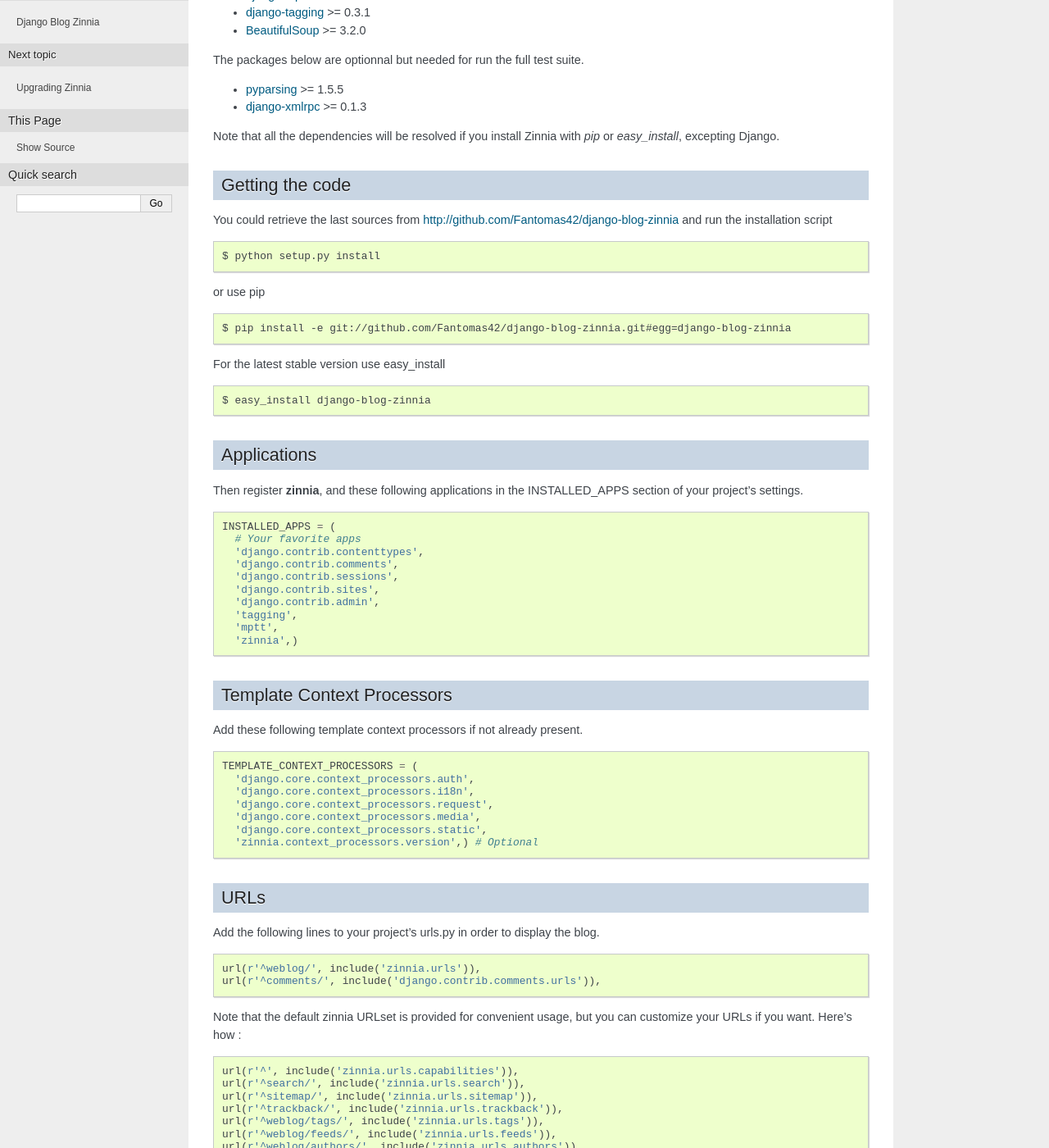
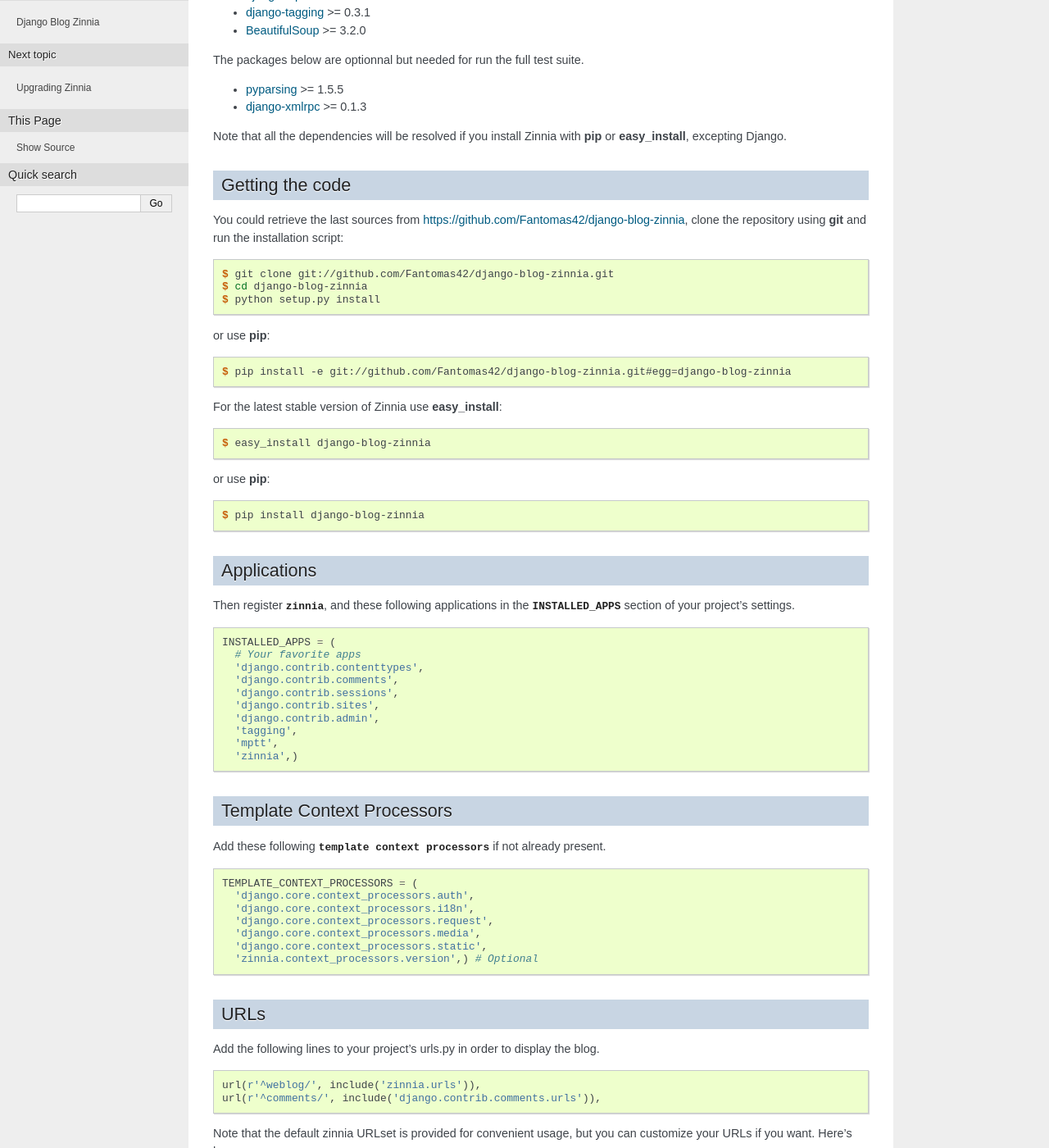
Before and after one commit to Fantomas42/django-blog-zinnia, a Sphinx documentation site: the page built from docs/install.rst, in a window 1280 px wide and 1400 px high, scrolled down 271 px. Shown: the whole window at 82% size. Built offline with Sphinx 7.4.7, drawn with Linux system fonts in a browser that asks for light colours; some of the changed text lies outside the part shown.

Commit message:
updating search_engines and install docs

```diff
--- a/docs/install.rst
+++ b/docs/install.rst
@@ -1,54 +1,66 @@
+============
 Installation
 ============
 
+.. module:: zinnia
+
+.. _dependencies:
+
 Dependencies
-------------
+============
 
 Make sure to install these packages prior to installation :
 
-* `Python 2.x
-  <http://www.python.org/>`_ >= 2.5
-* `Django
-  <http://www.djangoproject.com/>`_ >= 1.3
-* `django-mptt
-  <https://github.com/django-mptt/django-mptt/>`_ >= 0.4.2
-* `django-tagging
-  <http://code.google.com/p/django-tagging/>`_ >= 0.3.1
-* `BeautifulSoup
-  <http://www.crummy.com/software/BeautifulSoup/>`_ >= 3.2.0
+* `Python 2.x`_ >= 2.5
+* `Django`_ >= 1.3
+* `django-mptt`_ >= 0.4.2
+* `django-tagging`_ >= 0.3.1
+* `BeautifulSoup`_ >= 3.2.0
 
 The packages below are optionnal but needed for run the full test suite.
 
-* `pyparsing
-  <http://pyparsing.wikispaces.com/>`_ >= 1.5.5
-* `django-xmlrpc
-  <https://github.com/Fantomas42/django-xmlrpc>`_ >= 0.1.3
+* `pyparsing`_ >= 1.5.5
+* `django-xmlrpc`_ >= 0.1.3
 
 Note that all the dependencies will be resolved if you install
-Zinnia with *pip* or *easy_install*, excepting Django.
+Zinnia with :program:`pip` or :program:`easy_install`, excepting Django.
+
+.. _getting-the-code:
 
 Getting the code
-----------------
+================
+
+.. highlight:: console
 
 You could retrieve the last sources from
-http://github.com/Fantomas42/django-blog-zinnia and run the installation
-script ::
+https://github.com/Fantomas42/django-blog-zinnia, clone the repository
+using :program:`git` and run the installation script: ::
 
+  $ git clone git://github.com/Fantomas42/django-blog-zinnia.git
+  $ cd django-blog-zinnia
   $ python setup.py install
 
-or use pip ::
+or use :program:`pip`: ::
 
   $ pip install -e git://github.com/Fantomas42/django-blog-zinnia.git#egg=django-blog-zinnia
 
-For the latest stable version use easy_install ::
+For the latest stable version of Zinnia use :program:`easy_install`: ::
 
   $ easy_install django-blog-zinnia
 
+or use :program:`pip`: ::
+
+  $ pip install django-blog-zinnia
+
+.. _applications:
+
 Applications
-------------
+============
 
-Then register **zinnia**, and these following applications in the
-INSTALLED_APPS section of your project's settings. ::
+.. highlight:: python
+
+Then register :mod:`zinnia`, and these following applications in the
+:setting:`INSTALLED_APPS` section of your project's settings. ::
 
   INSTALLED_APPS = (
     # Your favorite apps
@@ -84,7 +102,7 @@
   url(r'^comments/', include('django.contrib.comments.urls')),
 
 Note that the default zinnia URLset is provided for convenient usage, but
-you can customize your URLs if you want. Here's how : ::
+you can customize your URLs if you want. Here's how: ::
 
   url(r'^', include('zinnia.urls.capabilities')),
   url(r'^search/', include('zinnia.urls.search')),
@@ -99,10 +117,21 @@
   url(r'^weblog/', include('zinnia.urls.entries')),
   url(r'^comments/', include('django.contrib.comments.urls')),
 
+.. _static-files:
+
 Static Files
-------------
+============
 
 Since the version 1.3 of Django, Zinnia uses the
-``django.contrib.staticfiles`` application to serve the static files
+:mod:`django.contrib.staticfiles` application to serve the static files
 needed. Please refer to
-https://docs.djangoproject.com/en/dev/howto/static-files/ for more informations.
+https://docs.djangoproject.com/en/dev/howto/static-files/ for more
+informations about serving static files.
+
+.. _`Python 2.x`: http://www.python.org/
+.. _`Django`: http://www.djangoproject.com/
+.. _`django-mptt`: https://github.com/django-mptt/django-mptt/
+.. _`django-tagging`: http://code.google.com/p/django-tagging/
+.. _`BeautifulSoup`: http://www.crummy.com/software/BeautifulSoup/
+.. _`pyparsing`: http://pyparsing.wikispaces.com/
+.. _`django-xmlrpc`: https://github.com/Fantomas42/django-xmlrpc
```
Also changed, not shown: other parts of docs/install.rst (+9 -3 lines), docs/search_engines.rst (+25 -15 lines).
